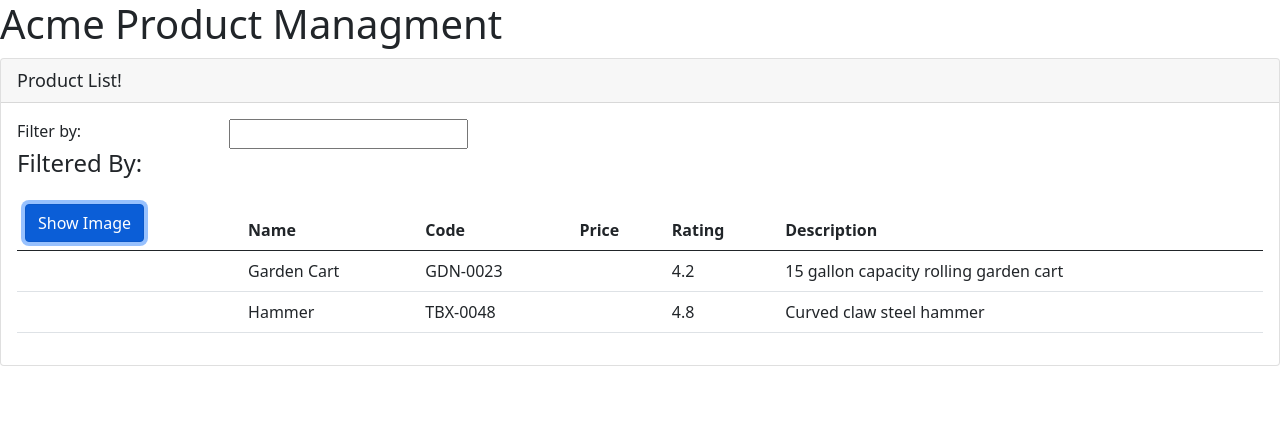
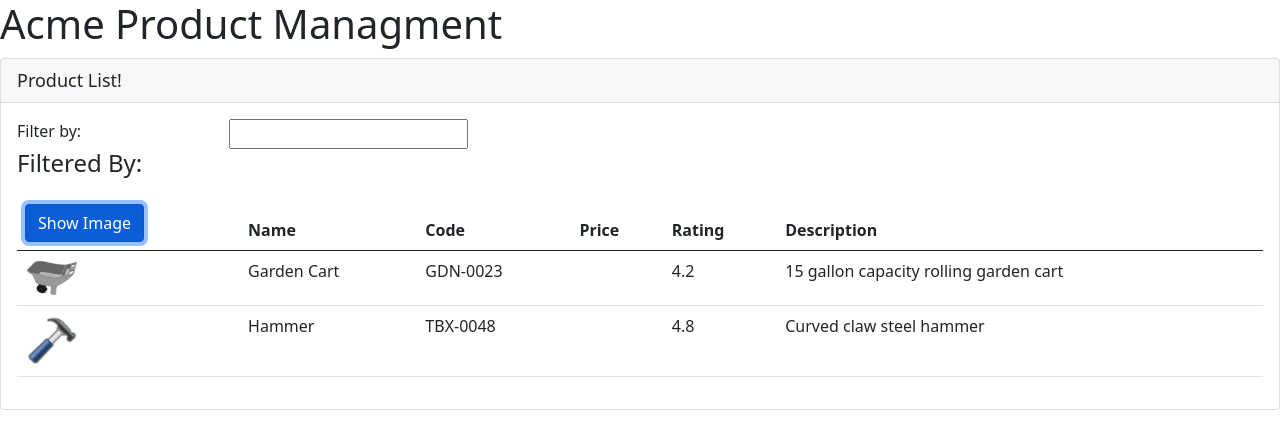
Before and after one commit to isabellesavannah/angyOne, an Angular app: page / in a window 1280 px wide. Both pictures are taken after a click on the button "Show Image". Shown: the top 448 px of the page. Built offline with nearby package versions, Linux system fonts and the light colour scheme.

Commit message:
Created a fn to toggle images

```diff
--- a/src/app/products/product-list.component.html
+++ b/src/app/products/product-list.component.html
@@ -19,7 +19,8 @@
                 <thead>
                     <tr>
                         <th>
-                            <button class="btn btn-primary">
+                            <button class="btn btn-primary"
+                            (click)='toggleImage()'>
                                 Show Image
                             </button>
                         </th>
@@ -32,7 +33,12 @@
                 </thead>
                 <tbody>
                     <tr *ngFor='let product of products'>
-                        <td></td>
+                        <td>
+                            <img *ngIf='showImage'
+                            [src]="product.imageUrl"
+                            [style.width.px]='imageWidth'
+                            [style.margin.px]='imageMargin'>
+                        </td>
                         <td>{{product.productName}}</td>
                         <td>{{product.productCode}}</td>
                         <td>{{product.productPrice}}</td>
--- a/src/app/products/product-list.component.ts
+++ b/src/app/products/product-list.component.ts
@@ -7,6 +7,9 @@
 
 export class ProductListComponent {
     pageTitle: string = "Product List!";
+    imageWidth: number = 50;
+    imageMargin: number = 2;
+    showImage: boolean = false;
     products: any[] = [
         {
             "productId": 2,
@@ -29,4 +32,8 @@
             "imageUrl": "assets/images/hammer.png"
           }
     ];
+
+    toggleImage(): void {
+        this.showImage = !this.showImage;
+    }
 }
```
